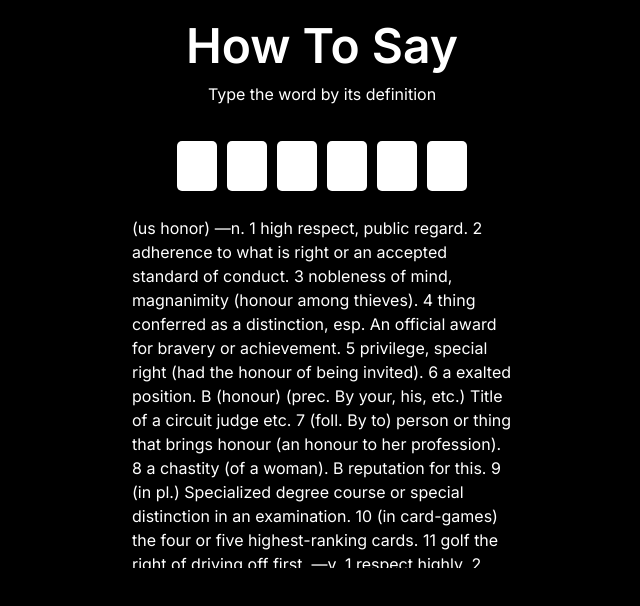
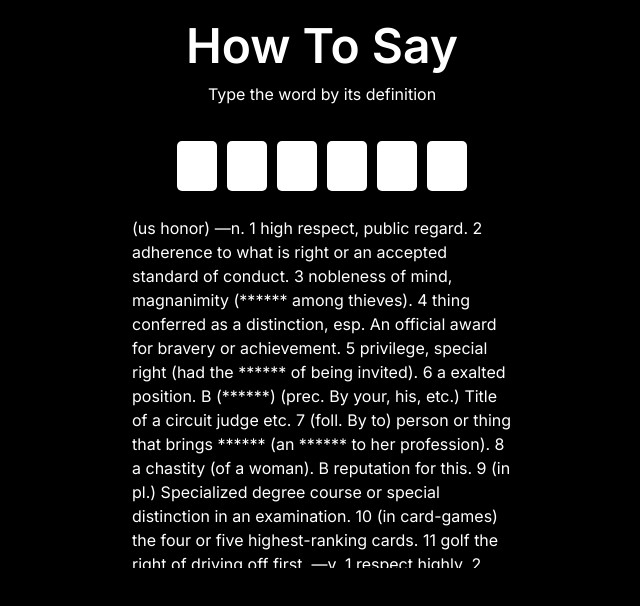
Before and after one commit to libraire/howtosay, a Next.js app: page / in a window 1280 px wide. Shown: the top 606 px of the page, without its empty margins (318-958 px from the left). Built offline with nearby package versions, Linux system fonts and the light colour scheme; no server answers.

Commit message:
Fix audio lag Mask definition

```diff
--- a/app/components/AudioComponent.tsx
+++ b/app/components/AudioComponent.tsx
@@ -1,4 +1,4 @@
-import { useEffect, useRef } from 'react';
+import { useEffect, useRef,useState } from "react";
 
 function useAudioContext() {
   const audioContextRef = useRef<AudioContext | null>(null);
@@ -19,4 +19,86 @@ function useAudioContext() {
   return audioContextRef.current;
 }
 
-export default useAudioContext;
+const AudioComponent: React.FC<{str:string}> = ({str}) => {
+  const audioContext = useAudioContext();
+  let pressBuffer: AudioBuffer | null = null;
+  let alertBuffer: AudioBuffer | null = null;
+  let completeBuffer: AudioBuffer | null = null;
+
+  const [word, setWord] = useState<string>(str);
+
+  function loadBuffer(audioContext: AudioContext | null) {
+    if (audioContext == null) {
+      return;
+    }
+
+    fetch("/press.mp3")
+      .then((response) => response.arrayBuffer())
+      .then((arrayBuffer) => audioContext.decodeAudioData(arrayBuffer))
+      .then((audioBuffer) => {
+        // Use the audioBuffer as needed
+        pressBuffer = audioBuffer!;
+      })
+      .catch((error) => {
+        console.error("Error loading sound file:", error);
+      });
+
+    fetch("/completed.mp3")
+      .then((response) => response.arrayBuffer())
+      .then((arrayBuffer) => audioContext.decodeAudioData(arrayBuffer))
+      .then((audioBuffer) => {
+        // Use the audioBuffer as needed
+        completeBuffer = audioBuffer!;
+      })
+      .catch((error) => {
+        console.error("Error loading sound file:", error);
+      });
+
+    fetch("/alert.mp3")
+      .then((response) => response.arrayBuffer())
+      .then((arrayBuffer) => audioContext.decodeAudioData(arrayBuffer))
+      .then((audioBuffer) => {
+        // Use the audioBuffer as needed
+        alertBuffer = audioBuffer!;
+      })
+      .catch((error) => {
+        console.error("Error loading sound file:", error);
+      });
+  }
+
+  function playSound(event: CustomEvent) {
+
+    const name = event.detail.name;
+    var buffer:AudioBuffer | null = null;
+    if (name == "press") {
+      buffer = pressBuffer;
+    }else if(name == "alert") {
+      buffer = alertBuffer;
+    }else if(name == "complete") {
+      buffer = completeBuffer;
+    }
+
+    if (buffer && audioContext != null) {
+      const source = audioContext.createBufferSource();
+      source.buffer = buffer;
+      source.connect(audioContext.destination);
+      source.start(0);
+      return;
+    }
+
+  }
+
+  useEffect(() => {
+
+    setWord("x")
+    loadBuffer(audioContext);
+    document.addEventListener("playSound", playSound as EventListener);
+    return () => {
+      document.removeEventListener("playSound", playSound as EventListener);
+    };
+  }, [word]);
+
+  return <></>;
+};
+
+export default AudioComponent;
--- a/app/components/BoardComponent.tsx
+++ b/app/components/BoardComponent.tsx
@@ -8,7 +8,6 @@ import KeyBoardComponent from "./KeyBoardComponent";
 const BoardComponent: React.FC<{}> = () => {
   const [word, setWord] = useState<Word>();
   const [wordList, setWordList] = useState<Word[]>([]);
-  const [keyboard, setKeyboard] = useState<boolean>(true);
 
   useEffect(() => {
     if (wordList.length == 0) {
--- a/app/components/WordComponent.tsx
+++ b/app/components/WordComponent.tsx
@@ -14,8 +14,6 @@ type Props = {
 const WordComponent: React.FC<Props> = ({ word, next, definition }) => {
   const [chars, setChars] = useState<Char[]>([]);
   const [completed, setCompleted] = useState<boolean>(false);
-  const audioContext = useAudioContext();
-
   useEffect(() => {
     setChars(
       word
@@ -27,12 +25,11 @@ const WordComponent: React.FC<Props> = ({ word, next, definition }) => {
     );
 
     setCompleted(false);
-    loadBuffer();
     document.addEventListener("keydown", handleKeyDown);
     return () => {
       document.removeEventListener("keydown", handleKeyDown);
     };
-  }, [word, audioContext]);
+  }, [word]);
 
   function handleKeyDown(event: KeyboardEvent) {
     const key = event.key;
@@ -136,78 +133,22 @@ const WordComponent: React.FC<Props> = ({ word, next, definition }) => {
   }
 
   function playSound(name: string) {
-    // const audio: HTMLAudioElement = document.getElementById(
-    //   name
-    // ) as HTMLAudioElement;
-    // audio.currentTime = 0; // Rewind to the beginning of the audio file
-    // audio.play();
-
-    var buffer:AudioBuffer | null = null;
-    if (name == "press") {
-      buffer = pressBuffer;
-    }else if(name == "alert") {
-      buffer = alertBuffer;
-    }else if(name == "complete") {
-      buffer = completeBuffer;
-    }
-
-    if (buffer && audioContext != null) {
-      const source = audioContext.createBufferSource();
-      source.buffer = buffer;
-      source.connect(audioContext.destination);
-      source.start(0);
-      return;
-    }
-
+    const eventAwesome = new CustomEvent("playSound", {
+      bubbles: true,
+      detail: { name: name },
+    });
+    document.dispatchEvent(eventAwesome);
   }
 
-  let pressBuffer: AudioBuffer;
-  let alertBuffer: AudioBuffer;
-  let completeBuffer: AudioBuffer;
-
-  function loadBuffer() {
-
-    fetch("/press.mp3")
-      .then((response) => response.arrayBuffer())
-      .then((arrayBuffer) => audioContext?.decodeAudioData(arrayBuffer))
-      .then((audioBuffer) => {
-        // Use the audioBuffer as needed
-        pressBuffer = audioBuffer!;
-      })
-      .catch((error) => {
-        console.error("Error loading sound file:", error);
-      });
-
-
-      fetch("/completed.mp3")
-      .then((response) => response.arrayBuffer())
-      .then((arrayBuffer) => audioContext?.decodeAudioData(arrayBuffer))
-      .then((audioBuffer) => {
-        // Use the audioBuffer as needed
-        completeBuffer = audioBuffer!;
-      })
-      .catch((error) => {
-        console.error("Error loading sound file:", error);
-      });
-
-      fetch("/alert.mp3")
-      .then((response) => response.arrayBuffer())
-      .then((arrayBuffer) => audioContext?.decodeAudioData(arrayBuffer))
-      .then((audioBuffer) => {
-        // Use the audioBuffer as needed
-        alertBuffer = audioBuffer!;
-      })
-      .catch((error) => {
-        console.error("Error loading sound file:", error);
-      });
+  function mask(wordToMask: string, originalString: string) {
+    const mask = '*'.repeat(wordToMask.length);
+    const regex = new RegExp(wordToMask, 'gi');
+    const maskedString = originalString.replace(regex, mask);
+    return maskedString;
   }
 
   return (
     <>
-      <audio id="press" src="/press.mp3"></audio>
-      <audio id="alert" src="/alert.mp3"></audio>
-      <audio id="complete" src="/completed.mp3"></audio>
-
       <div className={styles.wordContainer}>
         {chars?.map((char, index) => (
           <CharComponent key={index} char={char} />
@@ -220,7 +161,7 @@ const WordComponent: React.FC<Props> = ({ word, next, definition }) => {
         </div>
       )}
 
-      <p className={styles.definition}> {definition}</p>
+      <p className={styles.definition}> {mask(word, definition)}</p>
 
       {/* {completed && (
         <a
--- a/app/page.tsx
+++ b/app/page.tsx
@@ -1,4 +1,5 @@
 "use client"
+import AudioComponent from "./components/AudioComponent";
 import BoardComponent from "./components/BoardComponent"
 
 
@@ -7,6 +8,7 @@ export default function Home() {
   return (
     <main className="flex min-h-screen flex-col items-center justify-between">
 
+    <AudioComponent str={"xxxx"}/>
     <BoardComponent/>
 
     </main>
```
Also changed, not shown: app/components/AudioContext.tsx (deleted).
